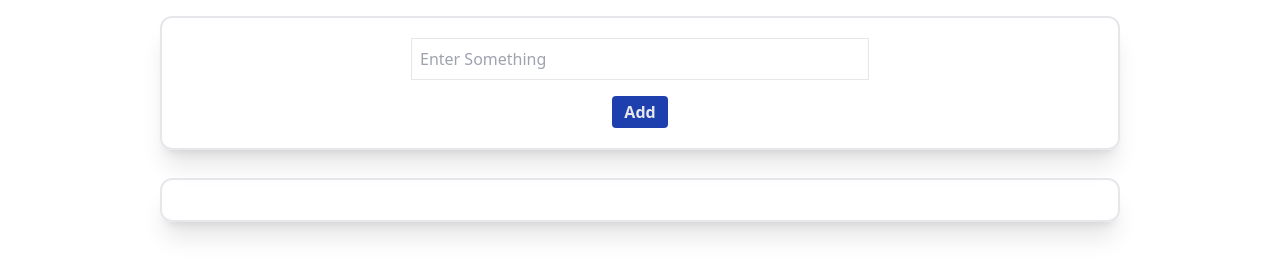
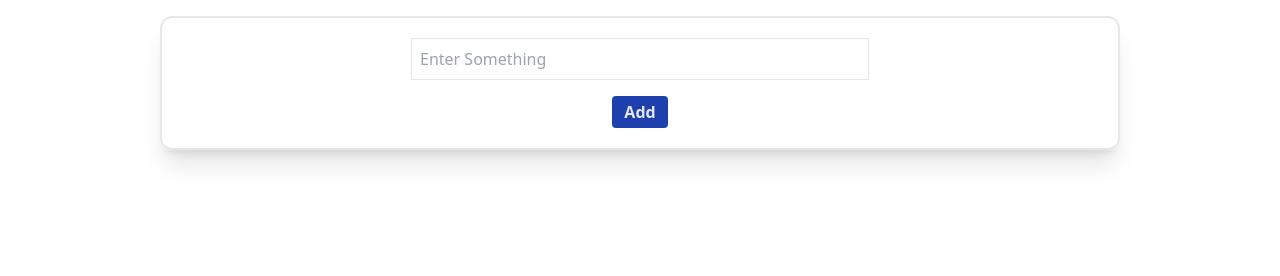
Before and after one commit to diptasahacse/simple-todo-app-js, a plain HTML site: page index.html in a window 1280 px wide. Shown: the part 72-348 px from the top of the page. Drawn offline with nearby package versions, Linux system fonts and the light colour scheme.

Commit message:
apply display none property on list section

```diff
--- a/index.html
+++ b/index.html
@@ -21,7 +21,7 @@
             <br>
             <button id="add-button" class="bg-blue-800 text-gray-200 py-1 px-3 mt-4 font-semibold rounded">Add</button>
         </section>
-        <section class="shadow-xl mt-7 w-3/4 border-2 mx-auto p-5 rounded-xl">
+        <section id="list-section" class="hidden shadow-xl mt-7 w-3/4 border-2 mx-auto p-5 rounded-xl">
             <ul id="item-list">
                 <!-- <li class="bg-slate-400 rounded p-1 m-2 flex justify-between items-center">
                     <p>
--- a/script.js
+++ b/script.js
@@ -1,5 +1,5 @@
 document.getElementById('add-button').addEventListener('click',function(){
-
+    document.getElementById('list-section').style.display = 'block';
 
     // console.log(document.getElementById('input-text').value);
     const li = document.createElement('li');
```
